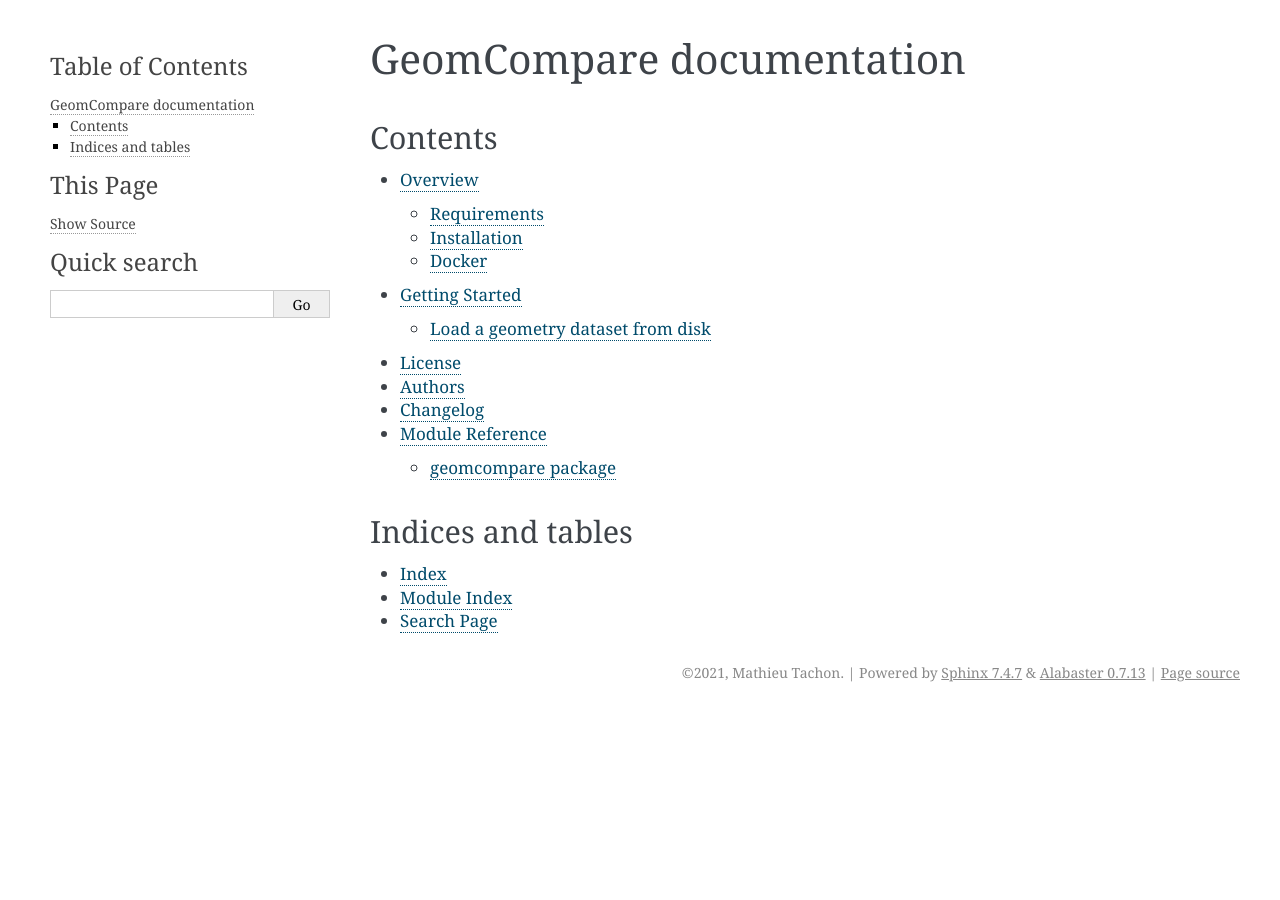
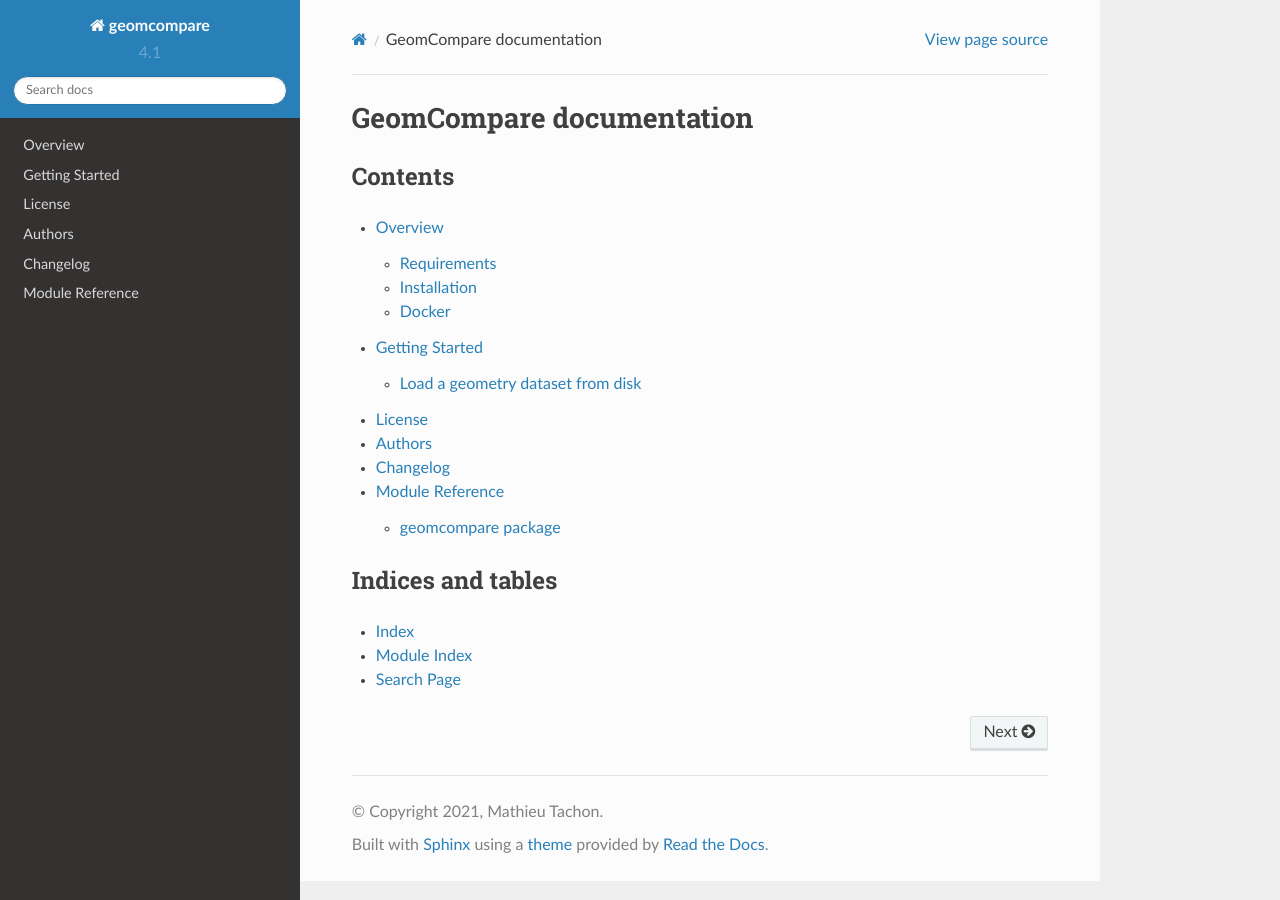
Before and after one commit to kartverket/GeomCompare, a Sphinx documentation site: the page built from docs/index.rst, in a window 1280 px wide. Built offline with Sphinx 7.4.7 and the Read the Docs theme 2.0.0, drawn with Linux system fonts in a browser that asks for light colours.

Commit message:
chore: update configuration for read the docs

```diff
--- a/README.rst
+++ b/README.rst
@@ -53,6 +53,7 @@ user need to install the following:
 * ``pyproj``
 * ``gdal`` (core libraries and Python bindings)
 * ``spatialite``
+
    .. note::
 
       ``mod_spatialite`` must be installed and accessible from ``sqlite3``:
--- a/docs/conf.py
+++ b/docs/conf.py
@@ -73,6 +73,7 @@ extensions = [
     "sphinx.ext.mathjax",
     "sphinx.ext.napoleon",
     "m2r2",
+    "sphinx_rtd_theme",
 ]
 
 # Add any paths that contain templates here, relative to this directory.
@@ -157,7 +158,7 @@ todo_emit_warnings = True
 
 # The theme to use for HTML and HTML Help pages.  See the documentation for
 # a list of builtin themes.
-html_theme = "alabaster"
+html_theme = "sphinx_rtd_theme"
 
 # Theme options are theme-specific and customize the look and feel of a theme
 # further.  For a list of options available for each theme, see the
--- a/docs/requirements.txt
+++ b/docs/requirements.txt
@@ -1,5 +1,6 @@
+m2r2
 # Requirements file for ReadTheDocs, check .readthedocs.yml.
 # To build the module reference correctly, make sure every external package
 # under `install_requires` in `setup.cfg` is also listed here!
 sphinx>=3.2.1
-# sphinx_rtd_theme
+sphinx_rtd_theme
```
Also changed, not shown: .readthedocs.yml, 1 other file.
